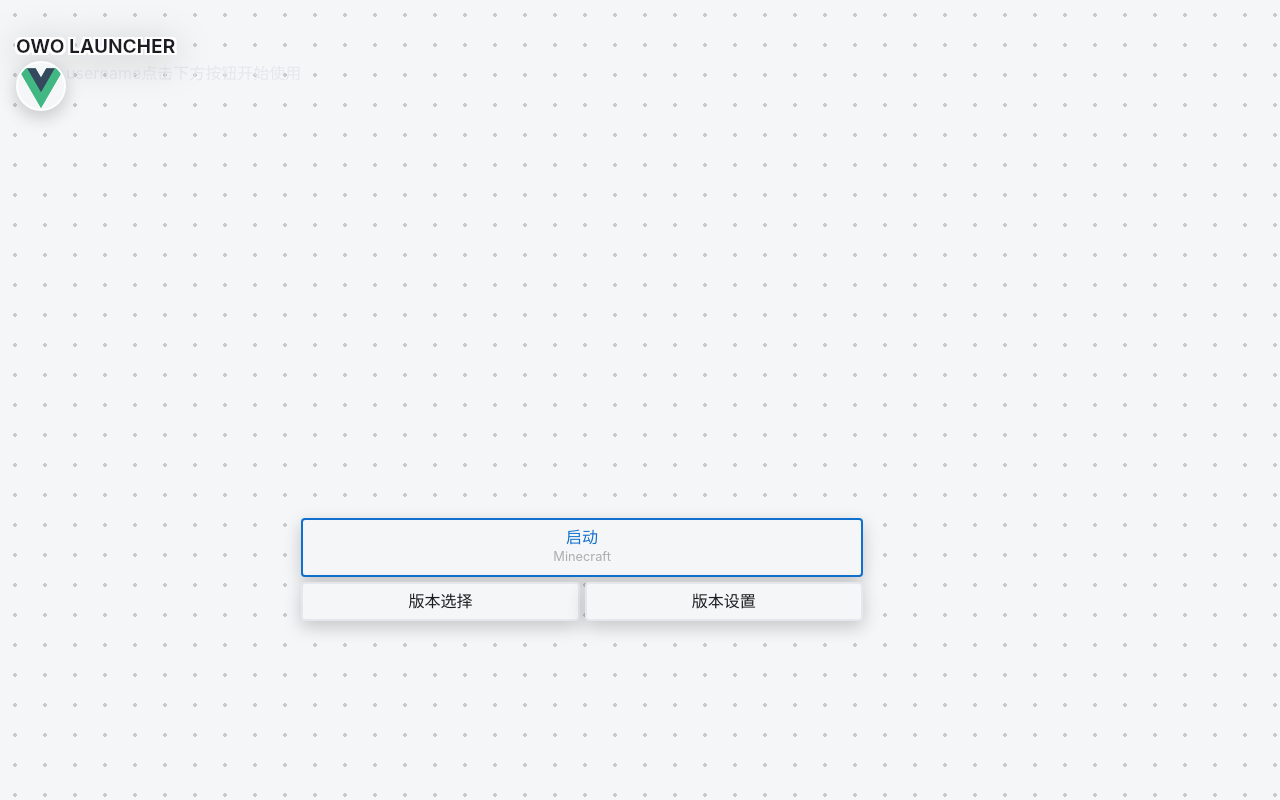
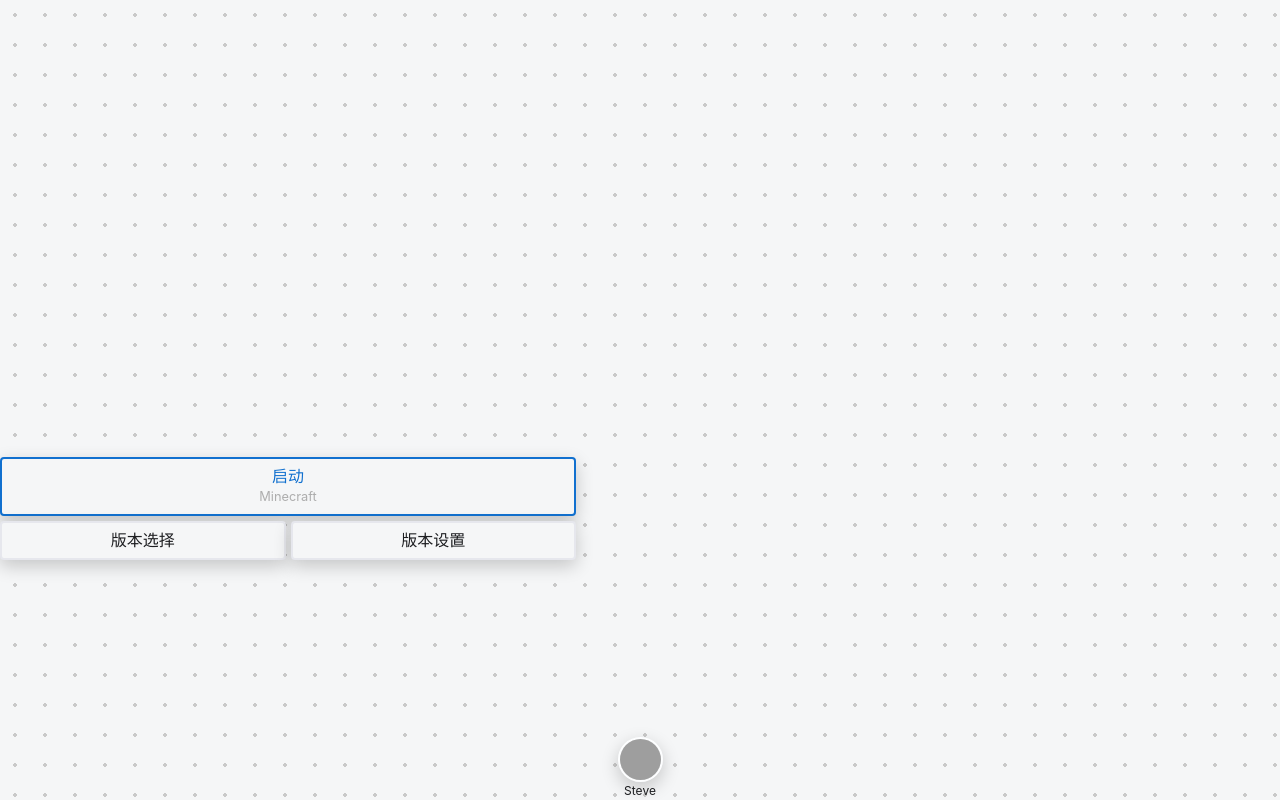
Before and after one commit to worable233/owo-Launcher, a Vue app: page / in a window 1280 px wide. Built offline with nearby package versions, Linux system fonts and the light colour scheme; grey boxes are pictures that could not be loaded.

Commit message:
修改首页样式

```diff
--- a/index.html
+++ b/index.html
@@ -4,7 +4,14 @@
     <meta charset="UTF-8" />
     <link rel="icon" type="image/svg+xml" href="/vite.svg" />
     <meta name="viewport" content="width=device-width, initial-scale=1.0" />
-    <title>Tauri + Vue + Typescript App</title>
+    <title>OWO LAUNCHER</title>
+    <style>
+      html, body {
+        margin: 0;
+        padding: 0;
+        height: 100%;
+      }
+    </style>
   </head>
 
   <body>
--- a/src/App.vue
+++ b/src/App.vue
@@ -1,6 +1,6 @@
 <script setup lang="ts">
 import { ref } from "vue";
-
+import Home from "./views/Home.vue";
 const Title = ref("");
 const name = ref("username");
 
@@ -8,106 +8,10 @@
 </script>
 
 <template>
-  <main>
-    <div class="title">
-      <h1>OWO LAUNCHER</h1>
-    </div>
-    <div class="container">
-    <img src="./assets/vue.svg" alt="OWO LAUNCHER" class="avatar high-light">
-    <p>{{ name }}</p>
-    <p>点击下方按钮开始使用</p>
-
-    <!-- 按钮容器 -->
-    <div class="button-container">
-      <a href="#" class="button high-light w-100">
-        <span>
-          启动
-        </span>
-        <p>
-          Minecraft
-        </p>
-      </a>
-      <div class="button-row">
-      <a href="#" class="button w-100">
-        <span>
-          版本选择
-        </span>
-      </a>
-      <a href="#" class="button w-100">
-        <span>
-          版本设置
-        </span>
-      </a>
-      </div>
-    </div>
-    </div>
-  </main>
-
-  <svg style="position: absolute; width: 0; height: 0; pointer-events: none;">
-  <defs>
-    <filter id="text-sticker-stroke" x="-20%" y="-20%" width="140%" height="140%">
-      <!-- 1. 提取文字 Alpha 通道，向外扩张 2px 作为描边基底 -->
-      <feMorphology in="SourceAlpha" operator="dilate" radius="2" result="expanded" />
-
-      <!-- 2. 给扩张的基底填充白色 -->
-      <feFlood flood-color="white" flood-opacity="1" result="whiteColor" />
-      <feComposite in="whiteColor" in2="expanded" operator="in" result="whiteStroke" />
-
-      <!-- 3. 将原始文字叠加在白色描边之上 -->
-      <feMerge>
-        <feMergeNode in="whiteStroke" />
-        <feMergeNode in="SourceGraphic" />
-      </feMerge>
-    </filter>
-  </defs>
-</svg>
-
+<Home />
 </template>
 
 <style scoped>
 
-main {
-  /* 纯白基底 */
-  background-color: var(--bg);
-  /* 每个重复单元 32px x 32px，中心放置一个半径为2px的柔灰圆点 */
-  background-image: radial-gradient(circle at 50% 50%, #c9c9c9 2px, transparent 2px);
-  background-size: 30px 30px;
-
-  min-height: 100vh;
-
-  font-family: 'Inter', system-ui, -apple-system, 'Segoe UI', Roboto, Helvetica, Arial, sans-serif;
-  line-height: 1.5;
-  color: var(--normal);
-  padding: 2rem 1rem;
-}
-.container {
-  display: flex;
-  height: 70vh;
-}
-.button-container {
-  margin-top: 2rem;
-  width: 45%;
-  display: flex;
-  justify-content: flex-end; /* 水平靠右 */
-  flex-direction: column;
-  gap: 5px;
-}
-.w-100 {
-  width: 100%;
-}
-.button-row {
-  display: flex;
-  flex-direction: row;
-  gap: 5px;
-  padding: 0;
-}
-.title h1{
-  margin: 0;
-  font-size: var(--font-size-3);
-}
-
-@media (prefers-color-scheme: dark) {
-  /* Dark mode styles */
-}
 
 </style>
--- a/src/assets/app.css
+++ b/src/assets/app.css
@@ -124,8 +124,8 @@
 .avatar {
   background: var(--bg);
   display: block;
-  width: 50px;
-  height: 50px;
+  width: 45px;
+  height: 45px;
   border-radius: 50%;
   transform: scale(1);
   transition: transform var(--duration) var(--in-out), background-color var(--duration) var(--in-out);
--- /dev/null
+++ b/src/views/Home.vue
@@ -0,0 +1,135 @@
+<script setup lang="ts">
+import { ref } from "vue";
+
+const player = ref([
+  {
+    name: "Steve",
+    avatar: "../assets/Steve.png",
+  },
+]);
+</script>
+
+<template>
+  <main>
+    <div class="container">
+      <!-- 按钮容器 -->
+      <div class="button-container">
+        <a href="#" class="button high-light w-100">
+          <span>
+            启动
+          </span>
+          <p>
+            Minecraft
+          </p>
+        </a>
+        <div class="button-row">
+        <a href="#" class="button w-100">
+          <span>
+            版本选择
+          </span>
+        </a>
+        <a href="#" class="button w-100">
+          <span>
+            版本设置
+          </span>
+        </a>
+        </div>
+      </div>
+    </div>
+    <!-- 底部菜单 -->
+    <div class="bottom-nav">
+      <div class="nav-item" v-for="item in player" :key="item.name">
+      <img :src="item.avatar" :alt="item.name" class="avatar high-light">
+      <p>{{ item.name }}</p>
+      </div>
+    </div>
+  </main>
+
+  <svg style="position: absolute; width: 0; height: 0; pointer-events: none;">
+  <defs>
+    <filter id="text-sticker-stroke" x="-20%" y="-20%" width="140%" height="140%">
+      <!-- 1. 提取文字 Alpha 通道，向外扩张 2px 作为描边基底 -->
+      <feMorphology in="SourceAlpha" operator="dilate" radius="2" result="expanded" />
+
+      <!-- 2. 给扩张的基底填充白色 -->
+      <feFlood flood-color="white" flood-opacity="1" result="whiteColor" />
+      <feComposite in="whiteColor" in2="expanded" operator="in" result="whiteStroke" />
+
+      <!-- 3. 将原始文字叠加在白色描边之上 -->
+      <feMerge>
+        <feMergeNode in="whiteStroke" />
+        <feMergeNode in="SourceGraphic" />
+      </feMerge>
+    </filter>
+  </defs>
+</svg>
+
+</template>
+
+<style scoped>
+
+main {
+  min-height: 100vh;           /* 撑满视口高度 */
+  background-color: var(--bg);
+  background-image: radial-gradient(circle at 50% 50%, #c9c9c9 2px, transparent 2px);
+  background-size: 30px 30px;
+  font-family: 'Inter', system-ui, -apple-system, 'Segoe UI', Roboto, Helvetica, Arial, sans-serif;
+  line-height: 1.5;
+  color: var(--normal);
+  box-sizing: border-box;      /* 让 padding 计入高度，避免溢出 */
+}
+
+/* 内容容器 */
+.container {
+
+  display: flex;
+  height: 70vh;
+}
+/* 按钮容器 */
+.button-container {
+  margin-top: 2rem;
+  width: 45%;
+  display: flex;
+  justify-content: flex-end; /* 水平靠右 */
+  flex-direction: column;
+  gap: 5px;
+}
+.w-100 {
+  width: 100%;
+}
+.button-row {
+  display: flex;
+  flex-direction: row;
+  gap: 5px;
+  padding: 0;
+}
+/* 底部菜单 */
+.bottom-nav {
+  position: fixed;
+  bottom: 0;
+  width: 100%;
+}
+.bottom-nav p {
+  color: var(--normal-text);
+  text-align: center;
+}
+.nav-item {
+  flex: 1;
+  display: flex;
+  flex-direction: column;  /* 图标在上，文字在下 */
+  align-items: center;
+  text-decoration: none;
+  color: #8e8e93;          /* 未激活颜色 */
+  font-size: 12px;
+  transition: color 0.2s ease;
+}
+.title h1{
+  margin: 0;
+  font-size: var(--font-size-3);
+}
+
+@media (prefers-color-scheme: dark) {
+  /* Dark mode styles */
+}
+
+</style>
```
Also changed, not shown: src/assets/Steve.png (added).
